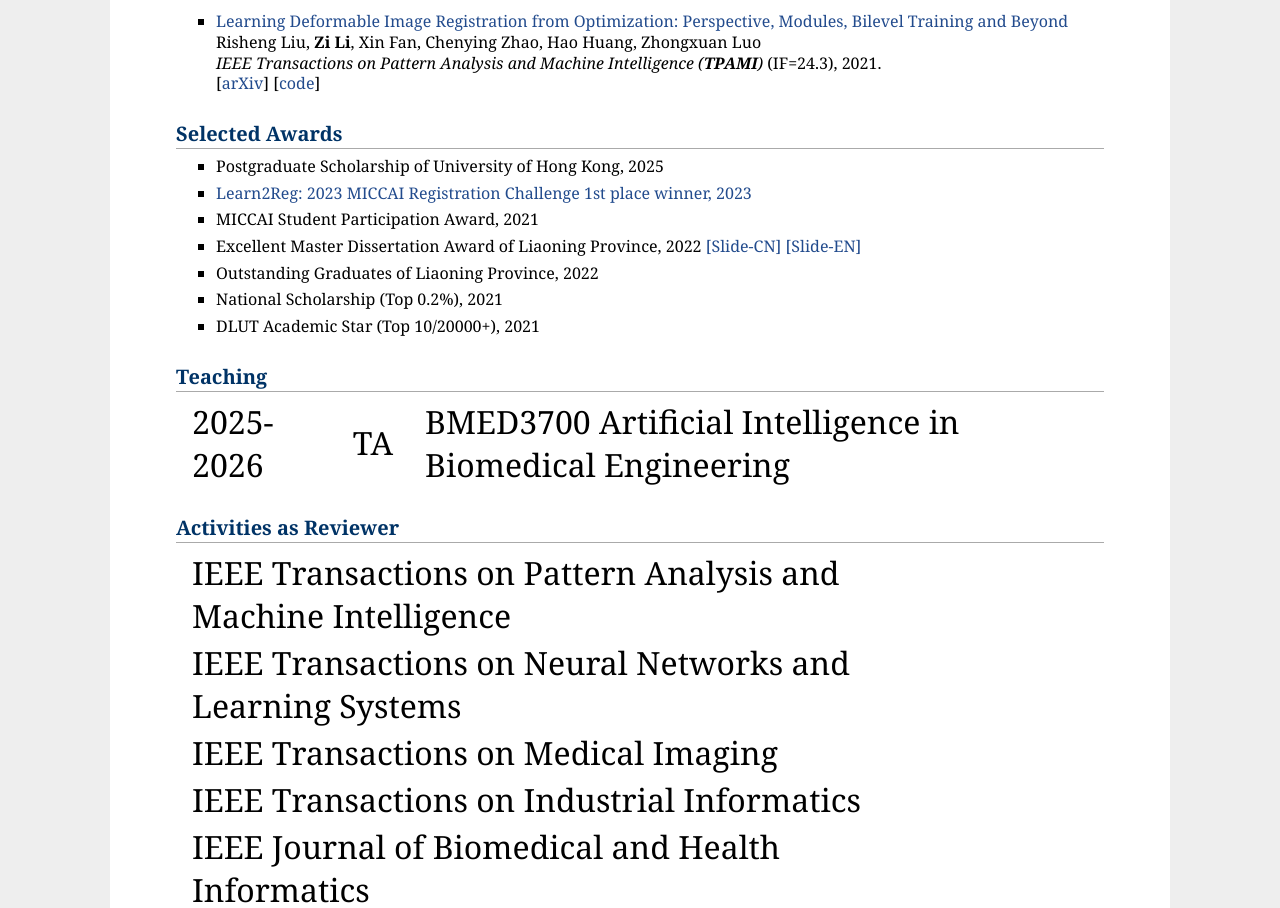
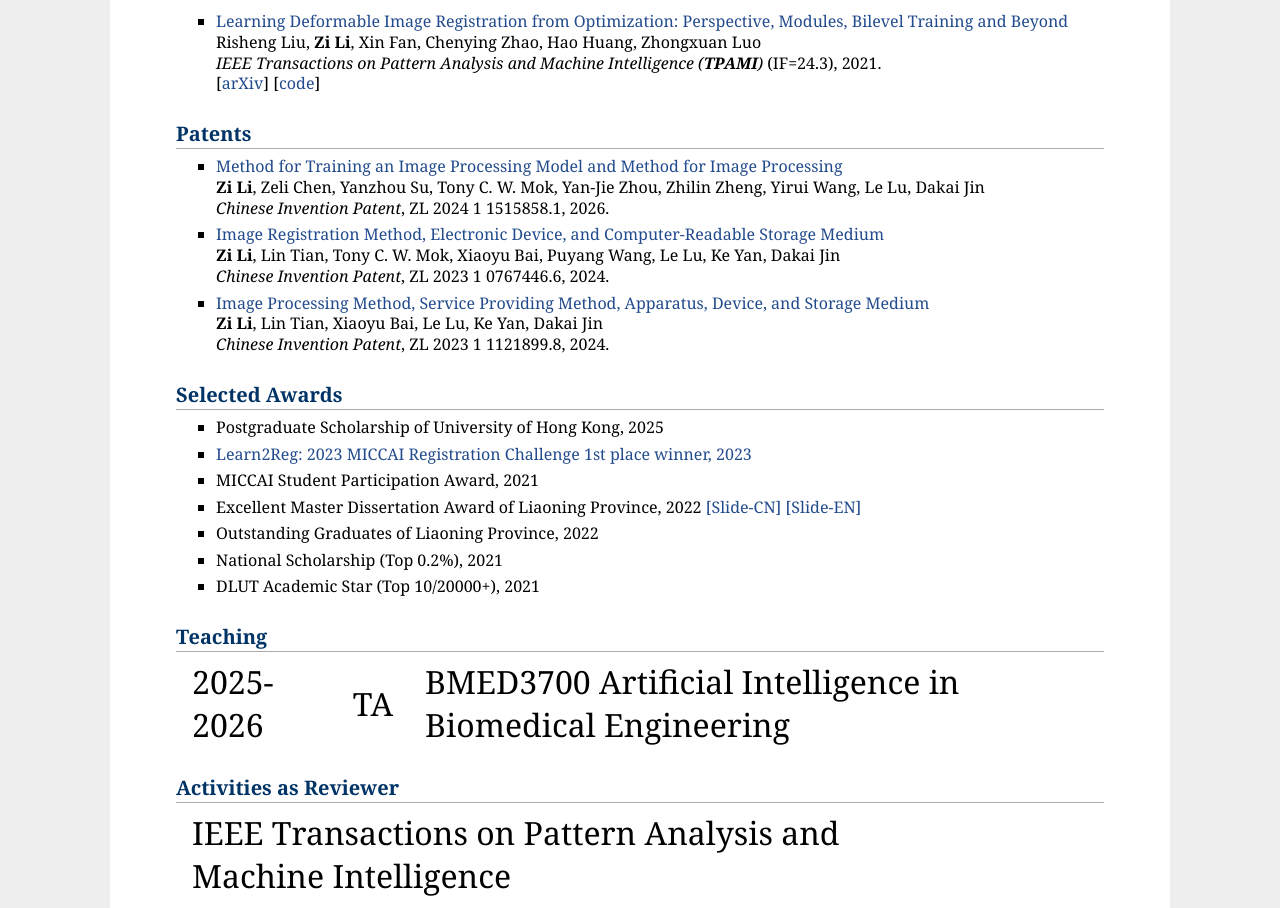
Before and after one commit to Alison-brie/Alison-brie.github.io, a plain HTML site: page index.html in a window 1280 px wide. Shown: the part 1691-2599 px from the top of the page. Drawn offline with Linux system fonts and the light colour scheme.

Commit message:
Add patents section to index.html
Added a section for patents with relevant details.

```diff
--- a/index.html
+++ b/index.html
@@ -142,6 +142,35 @@
 </li>
 </ul> -->
 
+<h2>Patents</h2>
+<ul>
+    <li><p>
+        <a>Method for Training an Image Processing Model
+        and Method for Image Processing</a> <br />
+        <b>Zi Li</b>, Zeli Chen, Yanzhou Su, Tony C. W. Mok,
+        Yan-Jie Zhou, Zhilin Zheng, Yirui Wang, Le Lu, Dakai Jin
+        <br />
+        <i>Chinese Invention Patent</i>, ZL 2024 1 1515858.1, 2026.
+    </p></li>
+
+    <li><p>
+        <a>Image Registration Method, Electronic Device,
+        and Computer-Readable Storage Medium</a> <br />
+        <b>Zi Li</b>, Lin Tian, Tony C. W. Mok, Xiaoyu Bai,
+        Puyang Wang, Le Lu, Ke Yan, Dakai Jin
+        <br />
+        <i>Chinese Invention Patent</i>, ZL 2023 1 0767446.6, 2024.
+    </p></li>
+
+    <li><p>
+        <a>Image Processing Method, Service Providing Method,
+        Apparatus, Device, and Storage Medium</a> <br />
+        <b>Zi Li</b>, Lin Tian, Xiaoyu Bai, Le Lu, Ke Yan, Dakai Jin
+        <br />
+        <i>Chinese Invention Patent</i>, ZL 2023 1 1121899.8, 2024.
+    </p></li>
+</ul>
+
 <h2>Selected Awards</h2>
 <ul>
 <li><p>Postgraduate Scholarship of University of Hong Kong, 2025</p>
```
